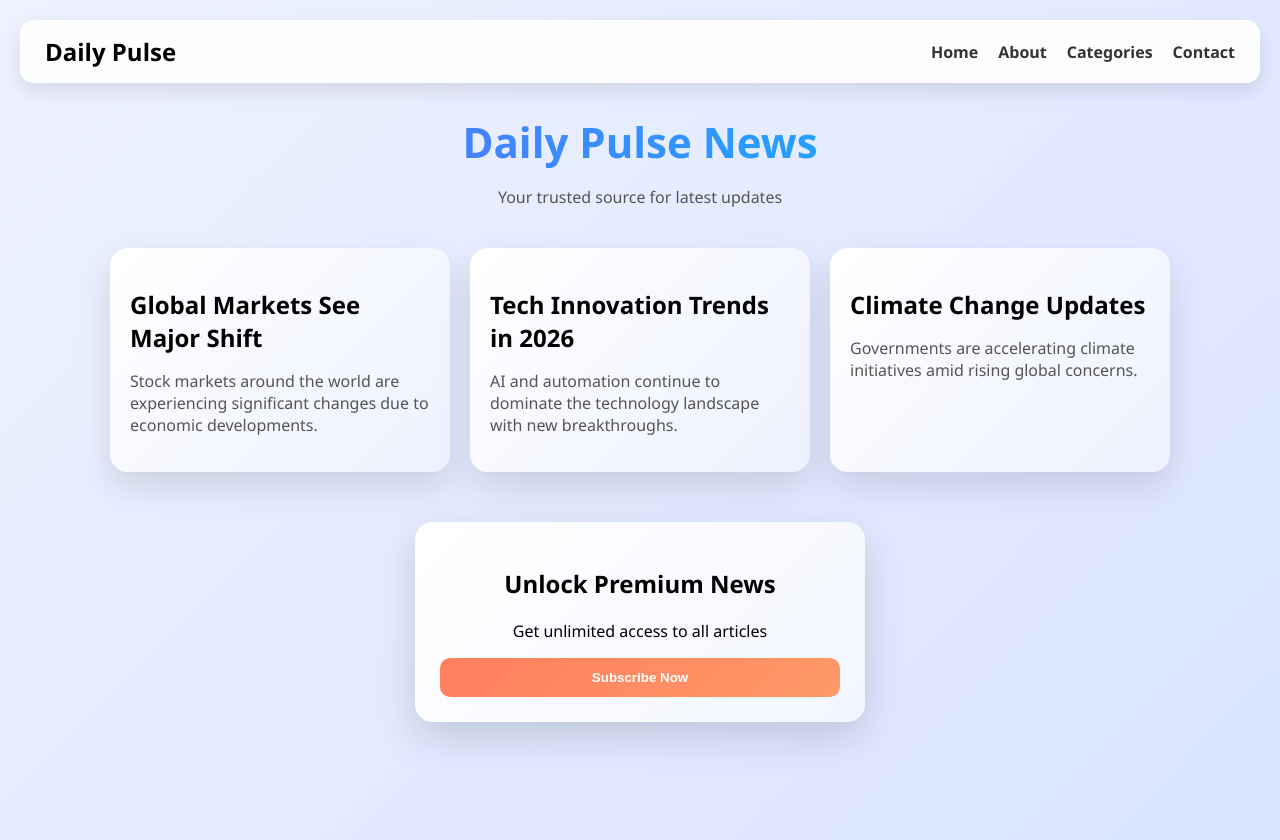
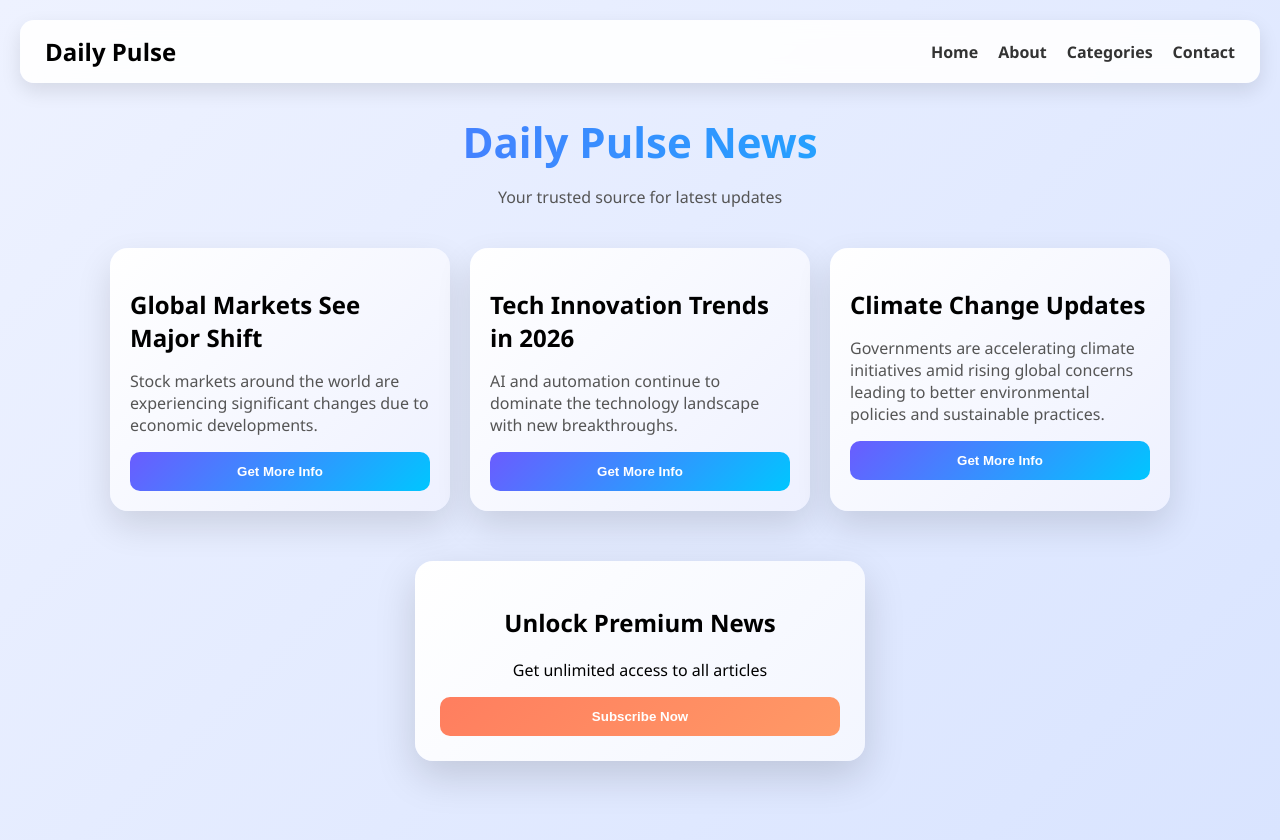
Before and after one commit to prachisharma02/newsmedia, a React (Create React App) app: page / in a window 1280 px wide. Built offline with nearby package versions, Linux system fonts and the light colour scheme.

Commit message:
removed useless things

```diff
--- a/src/App.css
+++ b/src/App.css
@@ -131,7 +131,18 @@ body {
   cursor: pointer;
   transition: 0.3s;
 }
+.getmore {
+  width: 100%;
+  padding: 12px;
+  border-radius: 10px;
+  border: none;
 
+  background: linear-gradient(135deg, #6a5cff, #00c6ff);
+  color: white;
+  font-weight: bold;
+  cursor: pointer;
+  transition: 0.3s;
+}
 .subscribe-box button:hover {
   opacity: 0.9;
 }
--- a/src/Components/Home.js
+++ b/src/Components/Home.js
@@ -1,11 +1,8 @@
-import { useState } from "react";
 import { useNavigate } from "react-router-dom";
 
 export default function Home() {
     const navigate = useNavigate();
 
-  const [step, setStep] = useState(1);
-const [email, setEmail] = useState("");
 
     const newsArticles = [
         {
@@ -18,7 +15,7 @@ const [email, setEmail] = useState("");
         },
         {
             title: "Climate Change Updates",
-      description: "Governments are accelerating climate initiatives amid rising global concerns.",
+            description: "Governments are accelerating climate initiatives amid rising global concerns leading to better environmental policies and sustainable practices.",
         },
     ];
 
@@ -41,7 +38,11 @@ const [email, setEmail] = useState("");
                     <div key={index} className="card">
                         <h2>{article.title}</h2>
                         <p>{article.description}</p>
+                        <button  className="getmore">
+                            Get More Info
+                        </button>
                     </div>
+
                 ))}
             </section>
 
--- a/src/Components/Subscribe.js
+++ b/src/Components/Subscribe.js
@@ -20,18 +20,7 @@ export default function Subscribe() {
 
         {step === 1 && (
           <>
-            <h2>Unlock Premium News</h2>
-            <p>Get unlimited access to all articles</p>
-
-            <button onClick={() => setStep(2)}>
-              Subscribe Now
-            </button>
-          </>
-        )}
-
-        {step === 2 && (
-          <>
-            <h2>Enter Your Email</h2>
+           <h2>Enter Your Email</h2>
 
             <input
               type="email"
@@ -46,9 +35,9 @@ export default function Subscribe() {
           </>
         )}
 
-        {step === 3 && (
+        {step === 2 && (
           <>
-            <h2>Select a Plan</h2>
+           <h2>Select a Plan</h2>
 
             <div className="plans">
               <button onClick={() => setStep(4)}>Monthly - ₹99</button>
@@ -57,18 +46,18 @@ export default function Subscribe() {
           </>
         )}
 
-        {step === 4 && (
+        {step === 3 && (
           <>
-            <h2>You're Almost There</h2>
+           <h2>You're Almost There</h2>
             <p>Welcome, {email}</p>
 
-            <button onClick={() => setStep(5)}>
+            <button onClick={() => setStep(4)}>
               Complete Subscription
             </button>
           </>
         )}
 
-        {step === 5 && (
+        {step === 4 && (
           <>
             <h2>🎉 Thank You!</h2>
             <p>You have successfully subscribed.</p>
@@ -80,6 +69,8 @@ export default function Subscribe() {
           </>
         )}
 
+
+
       </div>
     </div>
   );
```
Lines whose indentation alone changed are shown as unchanged.
